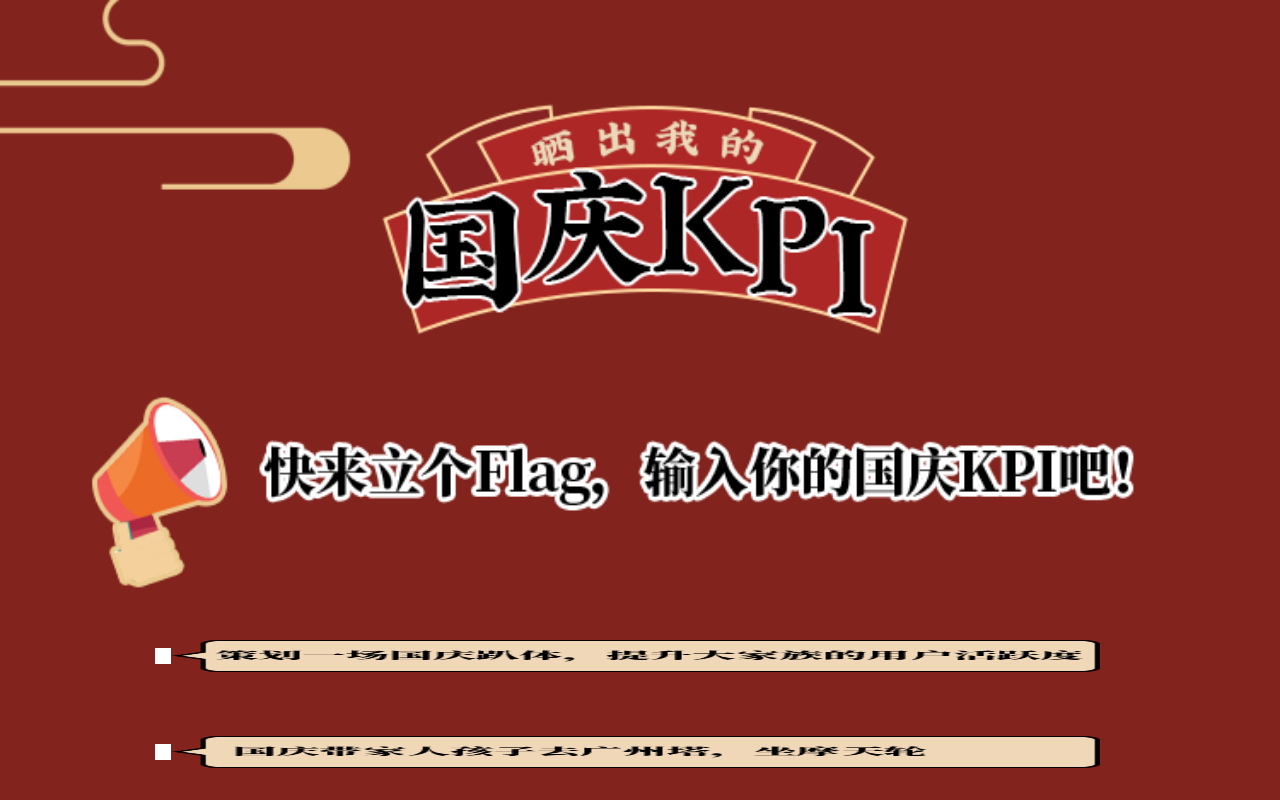
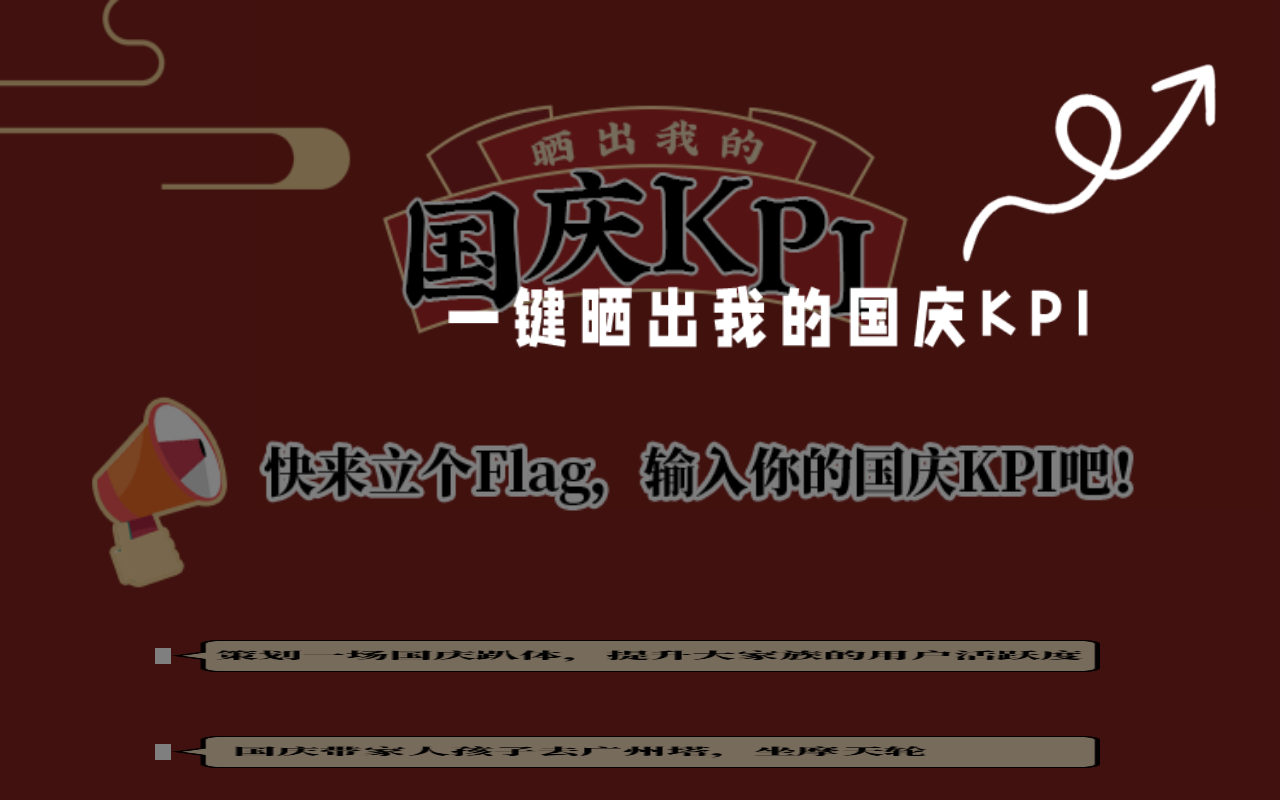
Before and after one commit to dezhizhang/20200908, a website: page app/view/from.html in a window 1280 px wide. Shown: the top 800 px of the page. Drawn offline with Linux system fonts and the light colour scheme.

Commit message:
新增分享

```diff
--- a/app/public/default/css/from.css
+++ b/app/public/default/css/from.css
@@ -66,3 +66,19 @@ body{
     height: 100%;
     display: block;
 }
+
+.shareBg{
+	background: rgba(0,0,0,.5);
+	position: fixed;
+	left: 0;
+	top: 0;
+	width: 100%;
+	height: 100%;
+	z-index: 9;
+}
+
+.shareBg img{
+	float: right;
+	width: 6rem;
+	margin: .5rem;
+}
--- a/app/view/from.html
+++ b/app/view/from.html
@@ -51,10 +51,21 @@
         </div>
         <textarea class="textarea"></textarea>
         <div class="bottom">
-           <div class="btn">
+           <div class="btn" onclick="onshow()">
                <img src="/public/default/img/bottom.png"/>
            </div>
         </div>
+		<div class="shareBg" onclick = "onhide()">
+			<img src="/public/default/img/shareBg.png" />
+		</div>
     </div>
 </body>
+<script>
+	function onshow(){
+		document.getElementsByClassName('shareBg')[0].style.display="";
+	}
+	function onhide(){
+		document.getElementsByClassName('shareBg')[0].style.display="none";
+	}
+</script>
 </html>
```
Also changed, not shown: app/public/default/img/shareBg.png (added).
